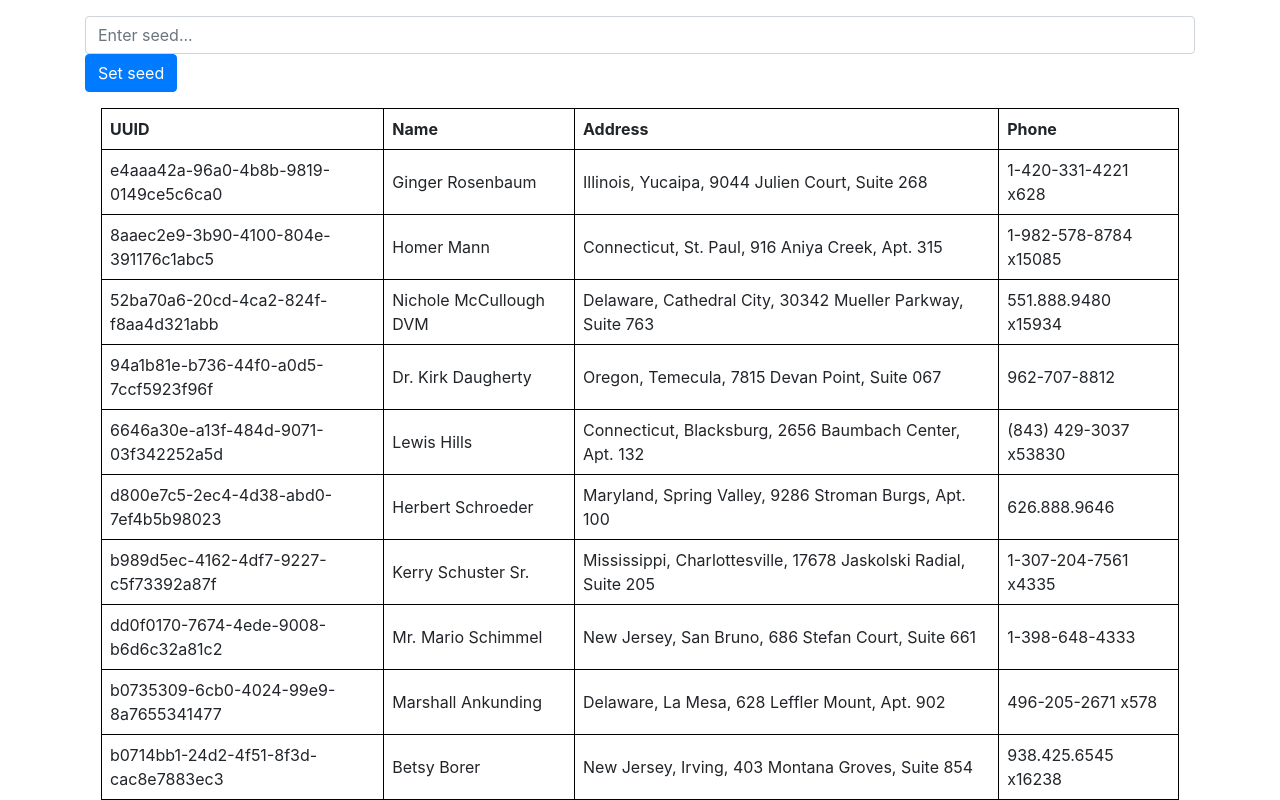
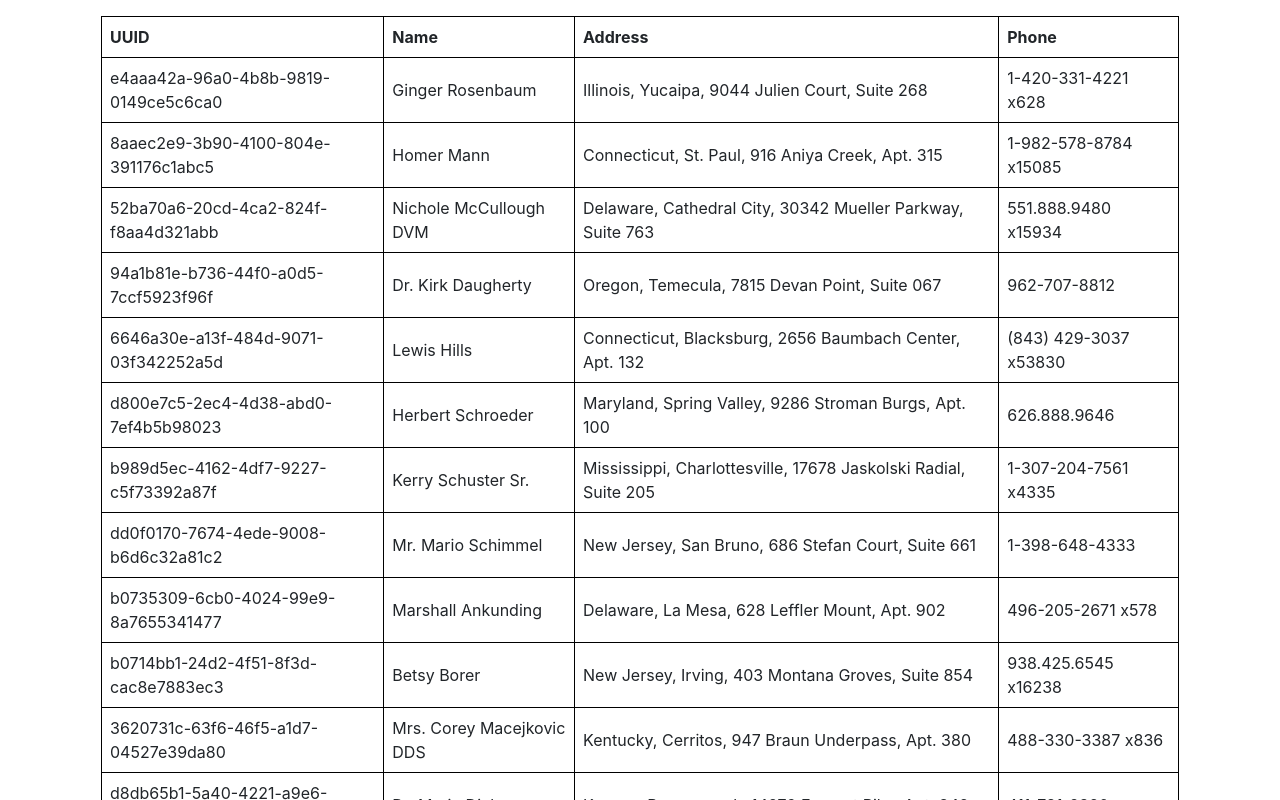
Before and after one commit to everman32/fake-data-generate-app, a React (Create React App) app: page / in a window 1280 px wide. Shown: the top 800 px of the page. Built offline with nearby package versions, Linux system fonts and the light colour scheme.

Commit message:
Delete unnecessary seed change component

```diff
--- a/src/App.jsx
+++ b/src/App.jsx
@@ -1,14 +1,11 @@
 import React, { useState } from "react";
-import { Container, Form } from "react-bootstrap";
-import Button from "react-bootstrap/Button";
+import { Container } from "react-bootstrap";
 import dataGenerator from "./data-generator";
 import Table from "./components/table";
 import TableStyle from "./components/table-style";
 
 function App() {
-  const [seed, setSeed] = useState();
   const [items, setItems] = useState(dataGenerator(40));
-
   const columns = React.useMemo(
     () => [
       {
@@ -41,13 +38,6 @@ function App() {
 
   return (
     <Container>
-      <Form.Control
-        className="mt-3"
-        placeholder="Enter seed..."
-        value={seed}
-        onChange={(e) => setSeed(e.target.value)}
-      />
-      <Button>Set seed</Button>
       <TableStyle>
         <Table columns={columns} data={data} update={fetchMoreData} />
       </TableStyle>
```
